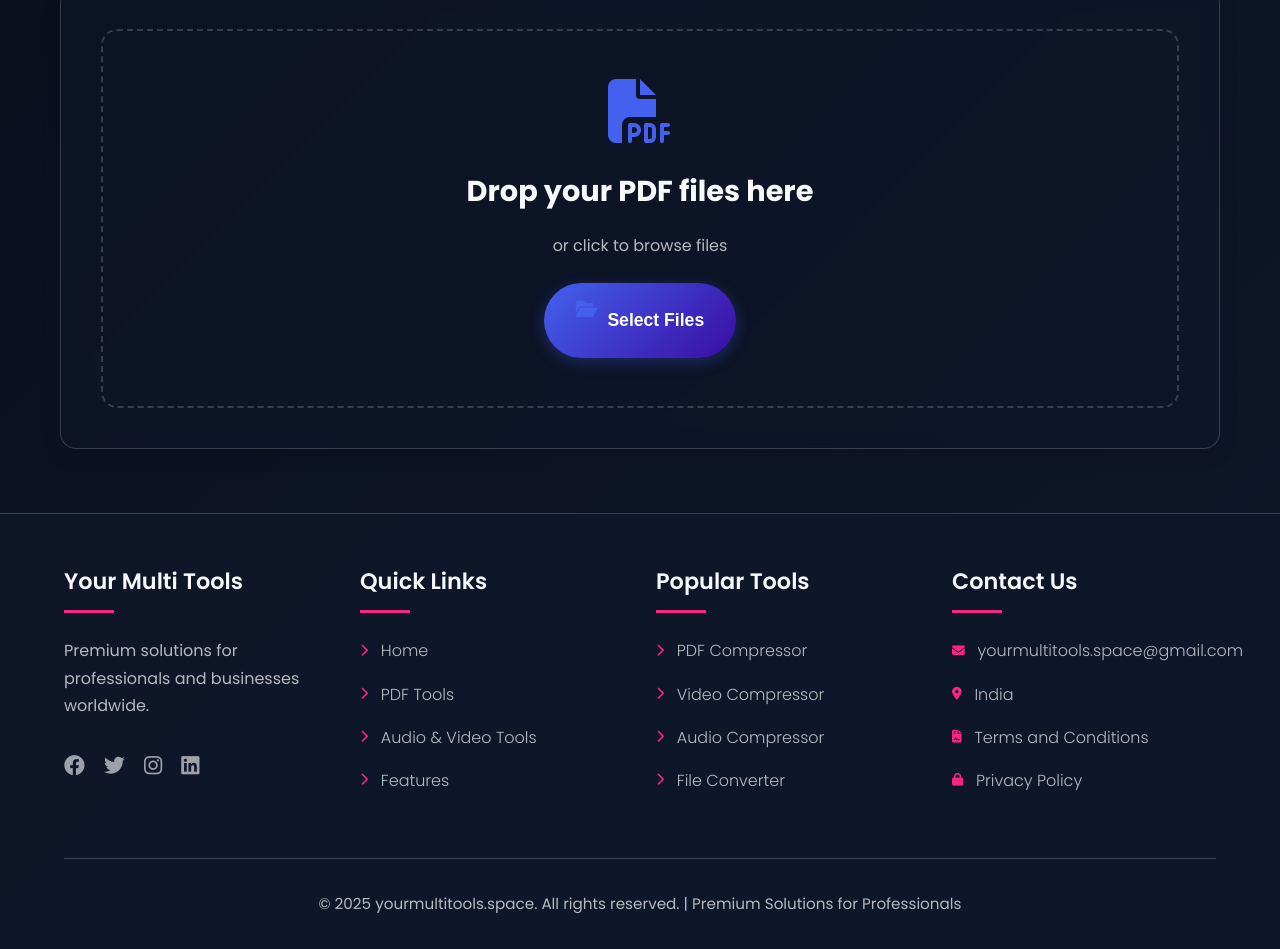
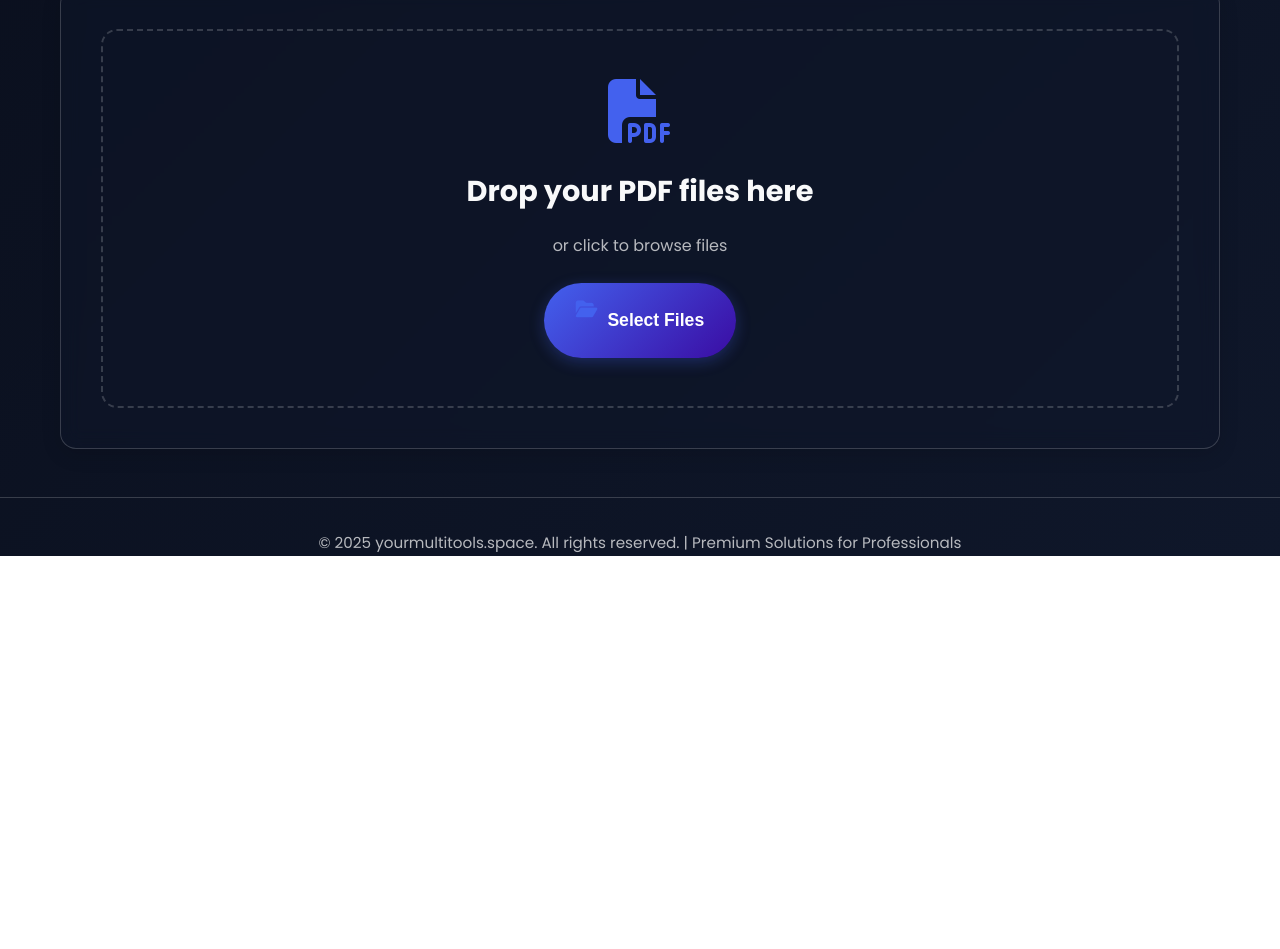
Before and after one commit to yourmultitools-space/yourmultitools, a plain HTML site: page merge-pdf.html in a window 1280 px wide. Shown: the part 313-1262 px from the top of the page. After the commit the page ends 869 px from the top, so only its background shows below. Drawn offline with Linux system fonts and the light colour scheme.

Commit message:
Update merge-pdf.html

```diff
--- a/merge-pdf.html
+++ b/merge-pdf.html
@@ -660,46 +660,6 @@ body.light-mode footer {
     </div>
 </div>
 
-<footer id="support">
-    <div class="footer-content">
-        <div class="footer-column">
-            <h3>Your Multi Tools</h3>
-            <p style="color: var(--text-muted); margin-bottom: 1.8rem;">Premium solutions for professionals and businesses worldwide.</p>
-            <div style="display: flex; gap: 1.2rem;">
-                <a href="https://facebook.com/yourmultitools" target="_blank" rel="noopener noreferrer" style="font-size: 1.3rem; color: rgba(255, 255, 255, 0.6);"><i class="fab fa-facebook"></i></a>
-                <a href="https://twitter.com/yourmultitools" target="_blank" rel="noopener noreferrer" style="font-size: 1.3rem; color: rgba(255, 255, 255, 0.6);"><i class="fab fa-twitter"></i></a>
-                <a href="https://instagram.com/yourmultitools" target="_blank" rel="noopener noreferrer" style="font-size: 1.3rem; color: rgba(255, 255, 255, 0.6);"><i class="fab fa-instagram"></i></a>
-                <a href="https://linkedin.com/company/yourmultitools" target="_blank" rel="noopener noreferrer" style="font-size: 1.3rem; color: rgba(255, 255, 255, 0.6);"><i class="fab fa-linkedin"></i></a>
-            </div>
-        </div>
-        <div class="footer-column">
-            <h3>Quick Links</h3>
-            <ul class="footer-links">
-                <li><a href="#"><i class="fas fa-chevron-right"></i> Home</a></li>
-                <li><a href="#"><i class="fas fa-chevron-right"></i> PDF Tools</a></li>
-                <li><a href="#"><i class="fas fa-chevron-right"></i> Audio & Video Tools</a></li>
-                <li><a href="#"><i class="fas fa-chevron-right"></i> Features</a></li>
-            </ul>
-        </div>
-        <div class="footer-column">
-            <h3>Popular Tools</h3>
-            <ul class="footer-links">
-                <li><a href="#"><i class="fas fa-chevron-right"></i> PDF Compressor</a></li>
-                <li><a href="#"><i class="fas fa-chevron-right"></i> Video Compressor</a></li>
-                <li><a href="#"><i class="fas fa-chevron-right"></i> Audio Compressor</a></li>
-                <li><a href="#"><i class="fas fa-chevron-right"></i> File Converter</a></li>
-            </ul>
-        </div>
-        <div class="footer-column">
-            <h3>Contact Us</h3>
-            <ul class="footer-links">
-                <li><a href="mailto:yourmultitools.space@gmail.com"><i class="fas fa-envelope"></i> yourmultitools.space@gmail.com</a></li>
-                <li><a href="#"><i class="fas fa-map-marker-alt"></i> India</a></li>
-                <li><a href="#"><i class="fas fa-file-contract"></i> Terms and Conditions</a></li>
-                <li><a href="#"><i class="fas fa-lock"></i> Privacy Policy</a></li>
-            </ul>
-        </div>
-    </div>
     <div class="copyright">
         <p>© <span id="copyright-year"></span> yourmultitools.space. All rights reserved. | Premium Solutions for Professionals</p>
     </div>
```
